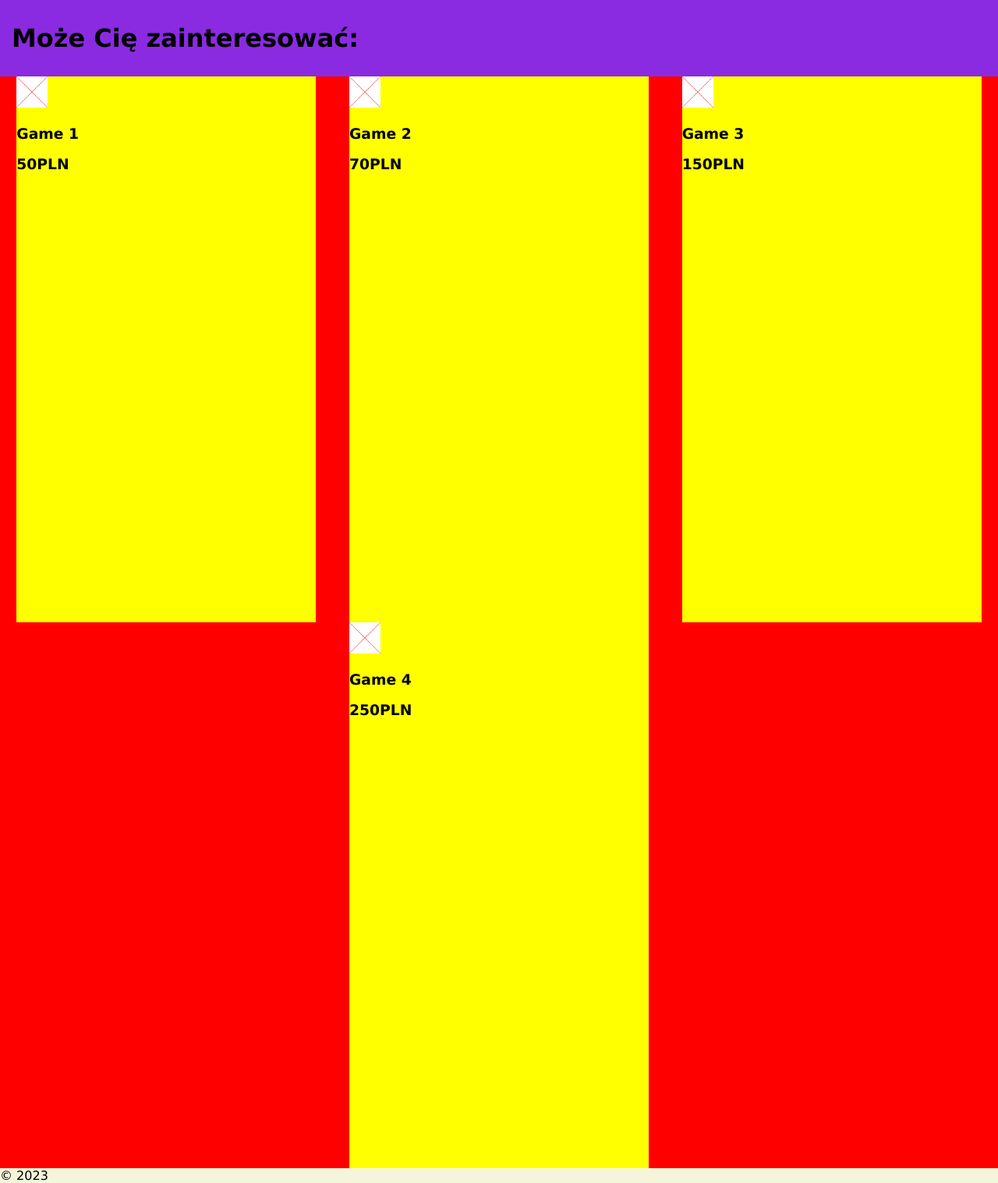
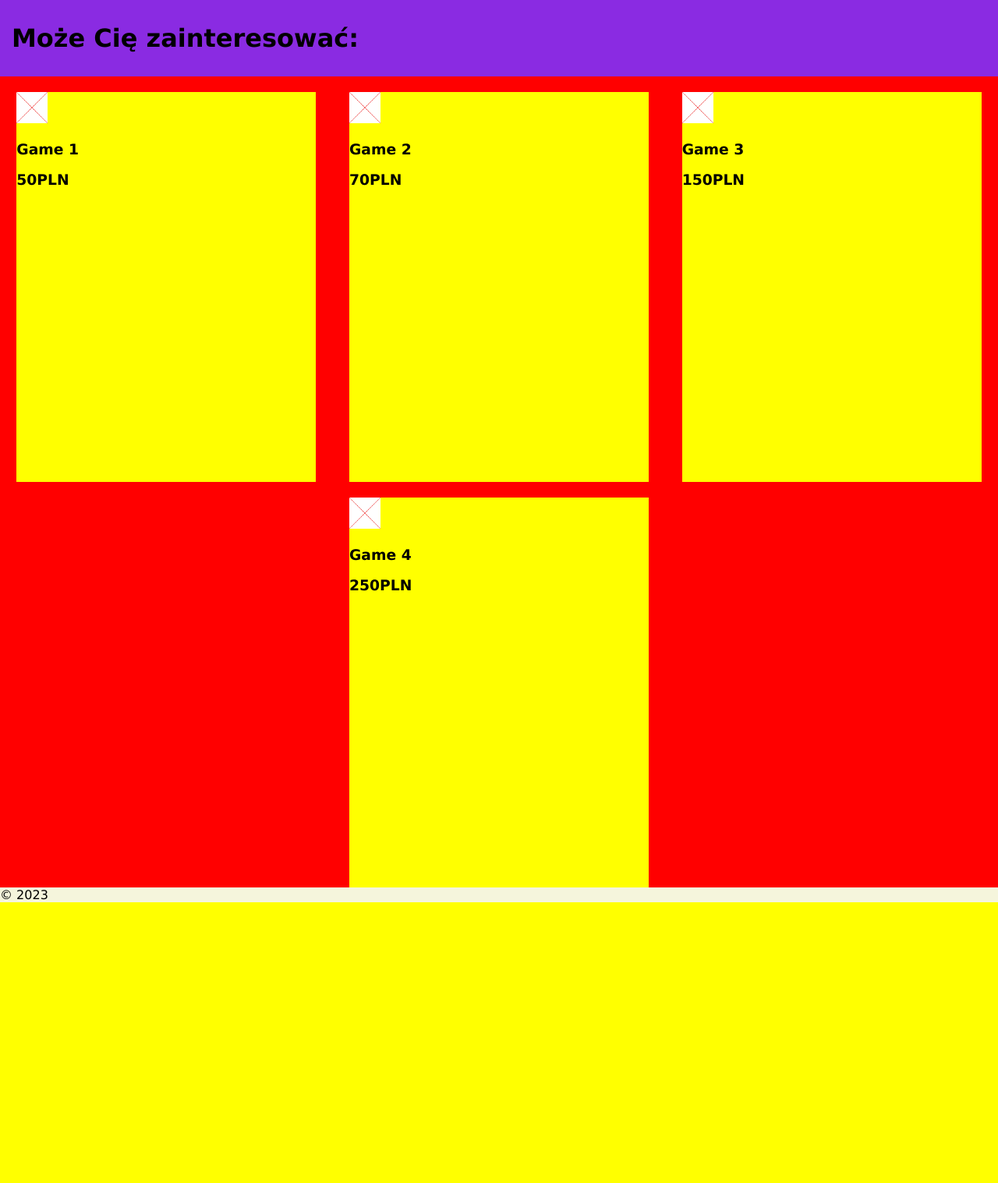
Before and after one commit to cptkidd62/online-shop-project, a Node server app: page / in a window 1280 px wide. Shown: the part 59-1576 px from the top of the page at 78% size. After the commit the page ends 1216 px from the top, so only its background shows below. Run offline with Node 20, Linux system fonts and the light colour scheme.

Commit message:
fix scrolling

```diff
--- a/static/styles/style.css
+++ b/static/styles/style.css
@@ -6,14 +6,13 @@
     margin: auto;
     width: 100%;
     max-width: 1400px;
-    overflow: hidden;
+    height: 100%;
 }
 
 div.main-content {
     background-color: blueviolet;
     display: flex;
     flex-flow: column;
-    overflow: hidden;
 }
 
 .main-content h1 {
@@ -49,9 +48,10 @@
     background-color: yellow;
     width: 500px;
     max-width: 30%;
-    height: 700px;
+    height: 500px;
     align-self: center;
     margin: auto;
+    margin-top: 20px;
 }
 
 .prod-list-elem img {
```
